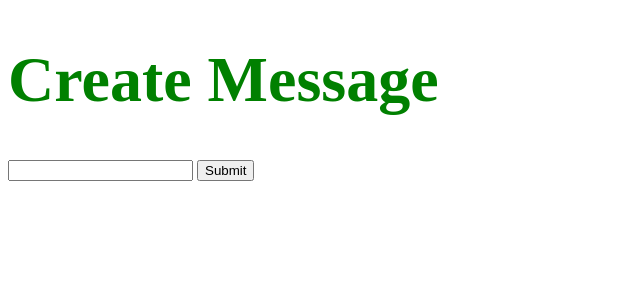
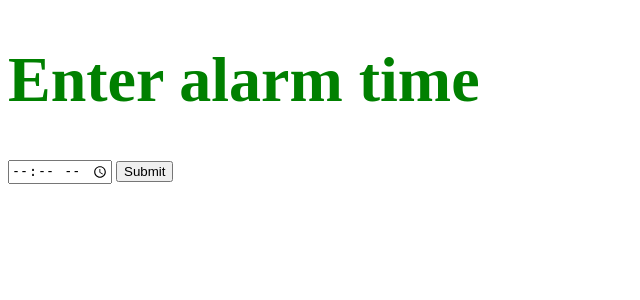
Before and after one commit to albinso/Raspy, a Flask app: page /alarm in a window 1280 px wide. Shown: the top 300 px of the page, without its empty margins (0-640 px from the left). Run offline with Flask 2, Linux system fonts and the light colour scheme.

Commit message:
Alarm form looks good but doesn't work

```diff
--- a/templates/alarm.html
+++ b/templates/alarm.html
@@ -1,10 +1,10 @@
 <!DOCTYPE html>
 <html>
 <head><link rel="stylesheet" href="/static/style.css" /></head>
-<h1>Create Message</h1>
+<h1>Enter alarm time</h1>
 <body>
-<form action="/form" method="post">
-<input type="datetime" name="time"></input>
+<form action="/alarm" method="post">
+<input type="time" name="time"></input>
 <input type="submit" value="Submit"></input>
 </form>
 </body>
```
Also changed, not shown: alarms.db (added), twatter.db.
